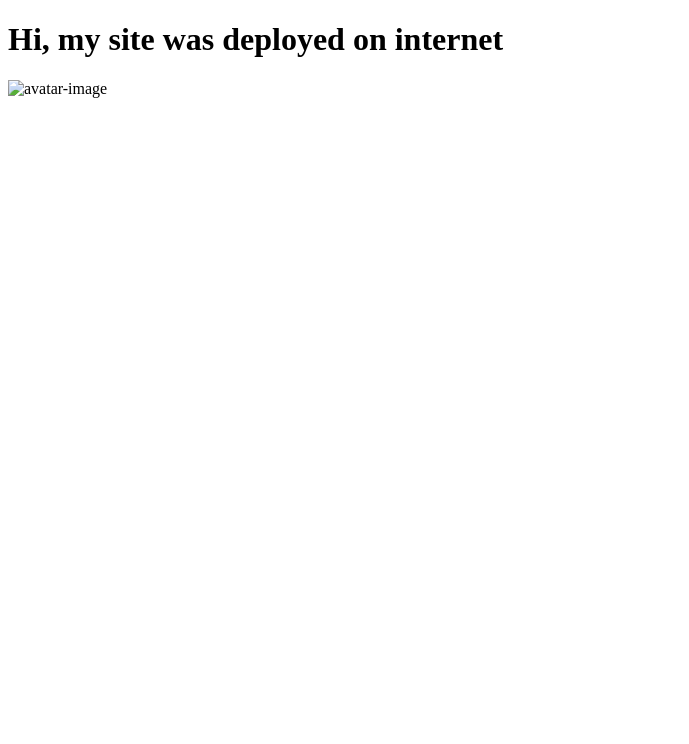
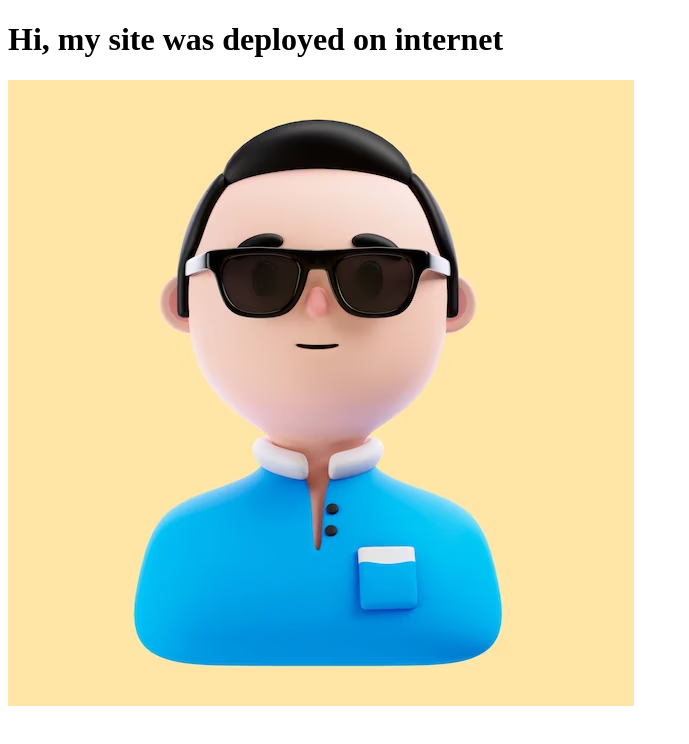
Before and after one commit to triyasniko/testing_deploy_on_github_pages, a plain HTML site: page index.html in a window 1280 px wide. Shown: the whole page, without its empty margins (0-689 px from the left). Drawn offline with Linux system fonts and the light colour scheme.

Commit message:
commit again

```diff
--- a/index.html
+++ b/index.html
@@ -7,6 +7,6 @@
 </head>
 <body>
     <h1>Hi, my site was deployed on internet</h1>
-    <img src="./T/img/3d.jpg" alt="avatar-image">
+    <img src="img/3d.jpg" alt="avatar-image">
 </body>
 </html>
```
